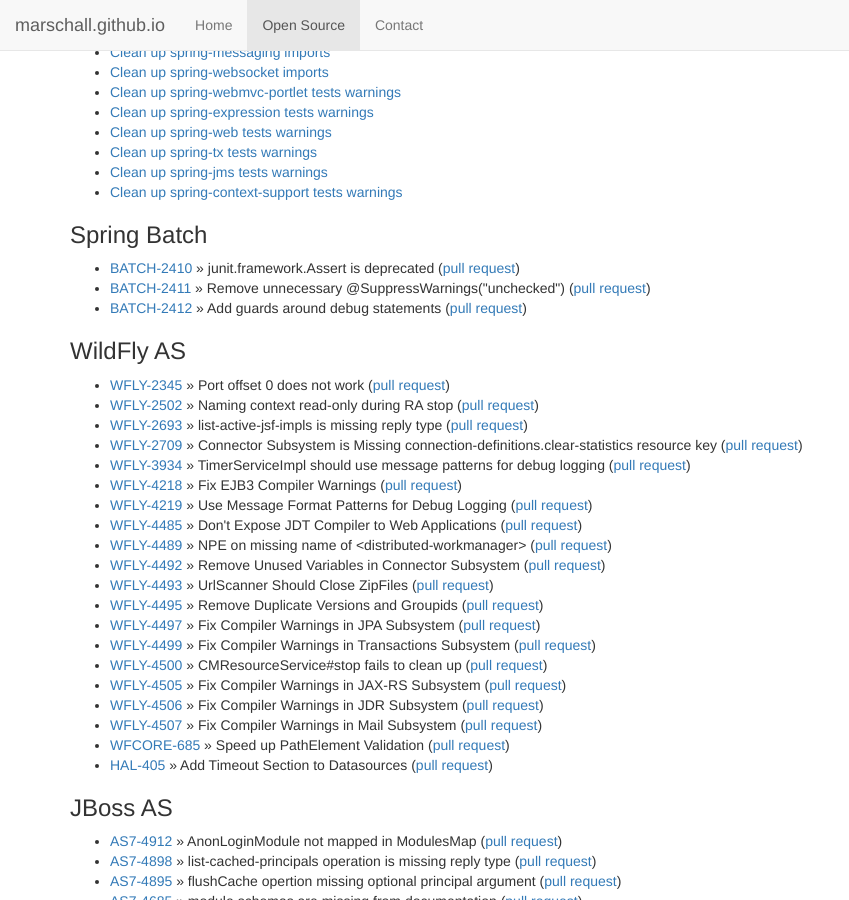
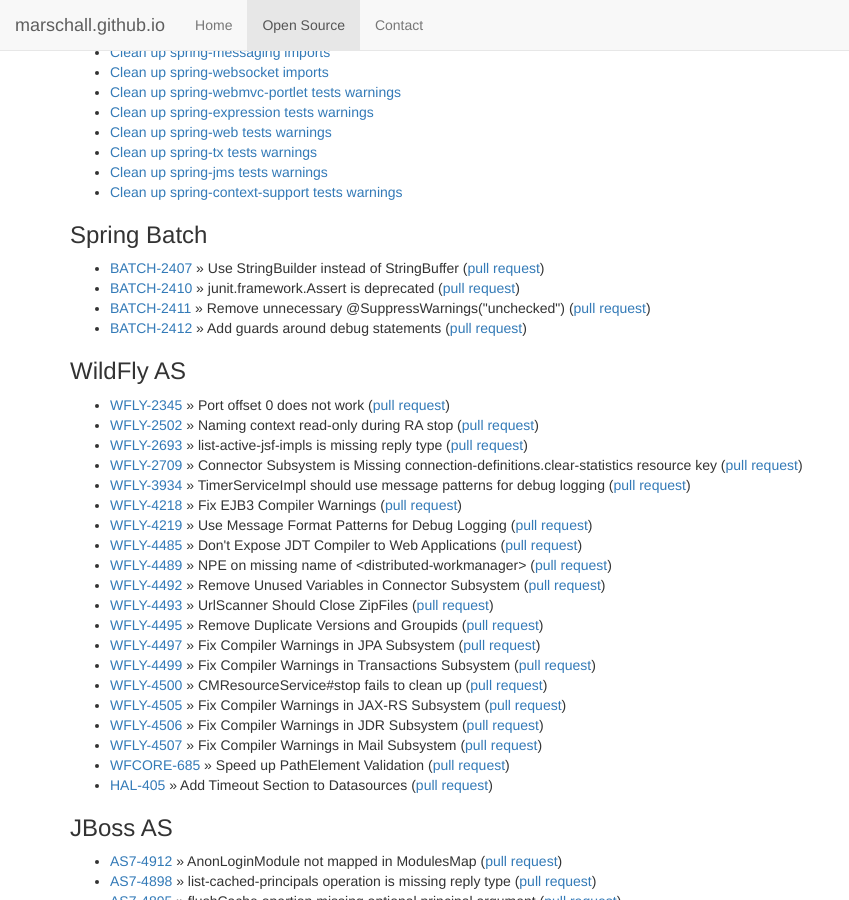
Before and after one commit to marschall/marschall.github.com, a Jekyll site: the page built from open-source.html, in a window 1280 px wide and 900 px high, scrolled down 1158 px. Shown: the whole window, without its empty margins (0-849 px from the left). Built offline with Jekyll 4.4.1, drawn with Linux system fonts in a browser that asks for light colours.

Commit message:
add BATCH-2407

```diff
--- a/open-source.html
+++ b/open-source.html
@@ -87,6 +87,7 @@
 -->
 <h3>Spring Batch</h3>
 <ul>
+  <li><a href="https://jira.spring.io/browse/BATCH-2407">BATCH-2407</a> &raquo; Use StringBuilder instead of StringBuffer (<a href="https://github.com/spring-projects/spring-batch/pull/378">pull request</a>)</li>
   <li><a href="https://jira.spring.io/browse/BATCH-2410">BATCH-2410</a> &raquo; junit.framework.Assert is deprecated (<a href="https://github.com/spring-projects/spring-batch/pull/381">pull request</a>)</li>
   <li><a href="https://jira.spring.io/browse/BATCH-2411">BATCH-2411</a> &raquo; Remove unnecessary @SuppressWarnings("unchecked") (<a href="https://github.com/spring-projects/spring-batch/pull/382">pull request</a>)</li>
   <li><a href="https://jira.spring.io/browse/BATCH-2412">BATCH-2412</a> &raquo; Add guards around debug statements (<a href="https://github.com/spring-projects/spring-batch/pull/383">pull request</a>)</li>
@@ -292,7 +293,6 @@
 https://issues.apache.org/jira/browse/FELIX-4819
 
 https://github.com/spring-projects/spring-batch/pull/377
-https://github.com/spring-projects/spring-batch/pull/378
 https://github.com/spring-projects/spring-batch/pull/379
 https://github.com/spring-projects/spring-batch/pull/380
 
```
